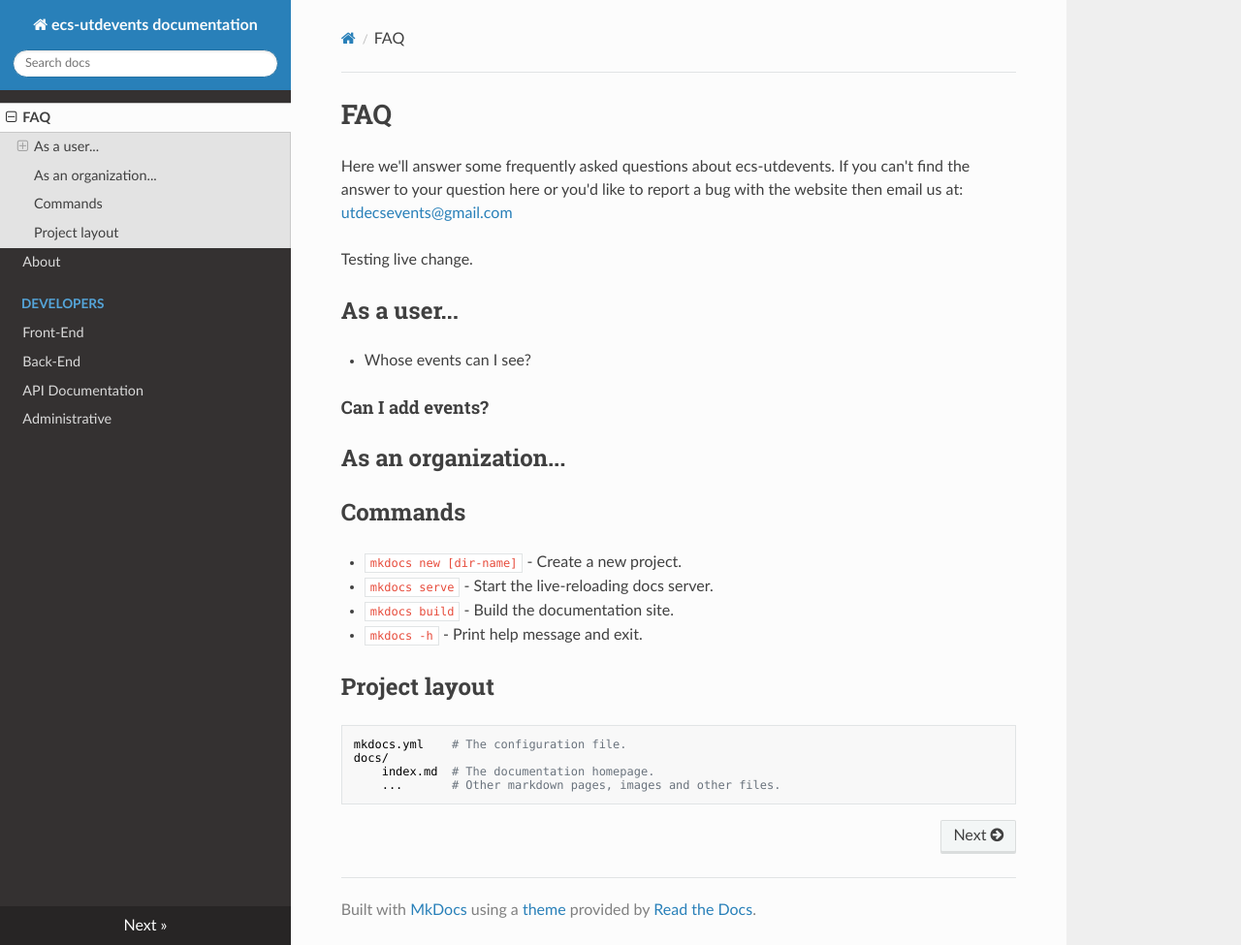
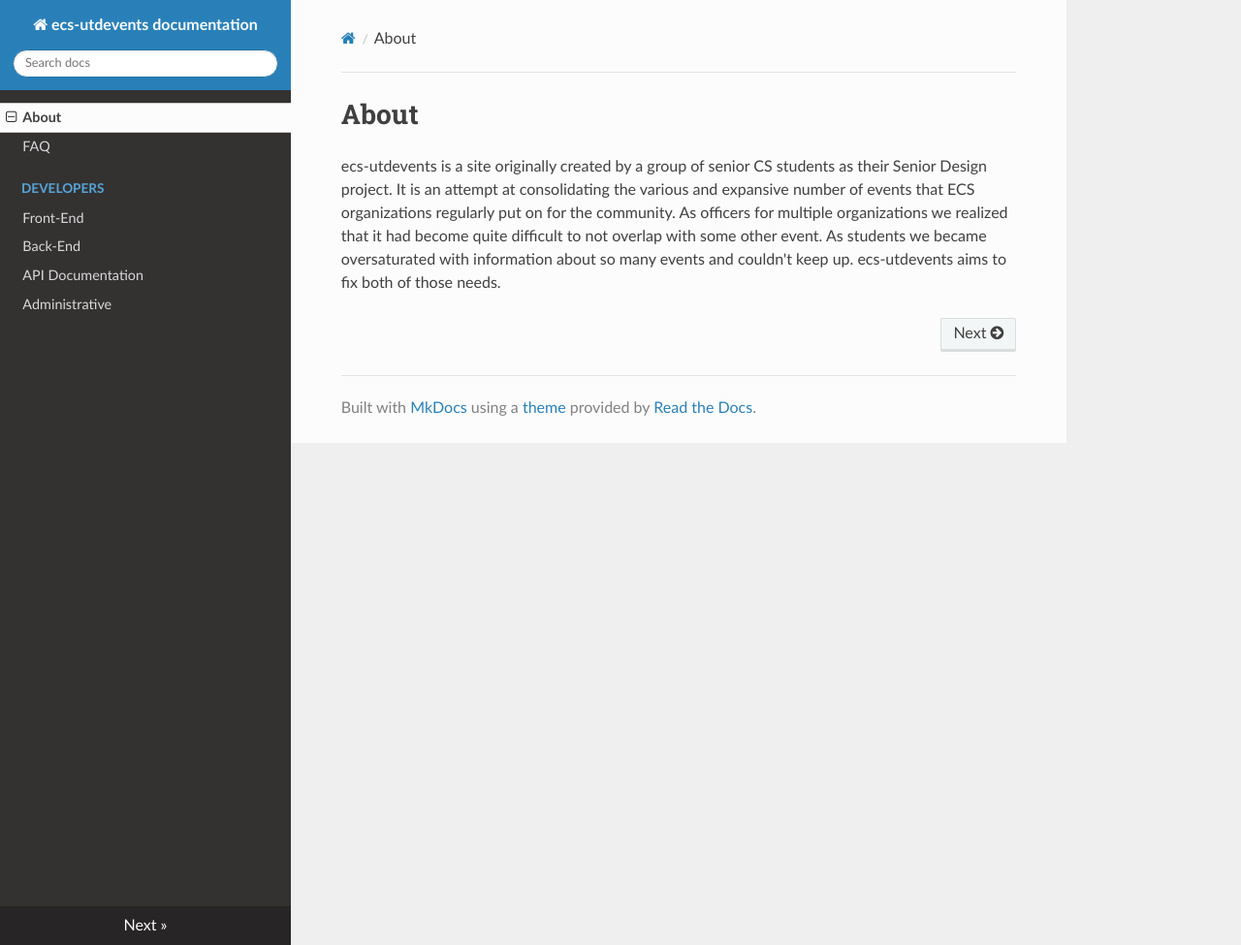
Before and after one commit to sid-devic/ecs-utdevents-docs-fork, an MkDocs documentation site: the page built from docs/index.md, in a window 1280 px wide and 975 px high. Shown: the whole window at 97% size. Built offline with MkDocs 1.6.1, drawn with Linux system fonts in a browser that asks for light colours; nearby versions of some CDN libraries.

Commit message:
make about page the default landing, add FAQ content

```diff
--- a/docs/index.md
+++ b/docs/index.md
@@ -1,27 +1,3 @@
-# FAQ
+# About
 
-Here we'll answer some frequently asked questions about ecs-utdevents. If you can't find the answer to your question here or you'd like to report a bug with the website then email us at: [utdecsevents@gmail.com](mailto:utdecsevents@gmail.com)
-
-Testing live change.
-
-## As a user...
-* Whose events can I see?
-
-#### Can I add events?
-
-## As an organization...
-
-
-## Commands
-
-* `mkdocs new [dir-name]` - Create a new project.
-* `mkdocs serve` - Start the live-reloading docs server.
-* `mkdocs build` - Build the documentation site.
-* `mkdocs -h` - Print help message and exit.
-
-## Project layout
-
-    mkdocs.yml    # The configuration file.
-    docs/
-        index.md  # The documentation homepage.
-        ...       # Other markdown pages, images and other files.
+ecs-utdevents is a site originally created by a group of senior CS students as their Senior Design project. It is an attempt at consolidating the various and expansive number of events that ECS organizations regularly put on for the community. As officers for multiple organizations we realized that it had become quite difficult to not overlap with some other event. As students we became oversaturated with information about so many events and couldn't keep up. ecs-utdevents aims to fix both of those needs.
--- a/mkdocs.yml
+++ b/mkdocs.yml
@@ -1,7 +1,7 @@
 site_name: ecs-utdevents documentation
 nav:
   - index.md
-  - about.md
+  - faq.md
   - 'Developers':
     - 'Front-End': 'frontend.md'
     - 'Back-End': 'backend.md'
```
Also changed, not shown: docs/about.md (deleted, +0 -3 lines), docs/faq.md (added, +55 -0 lines).
